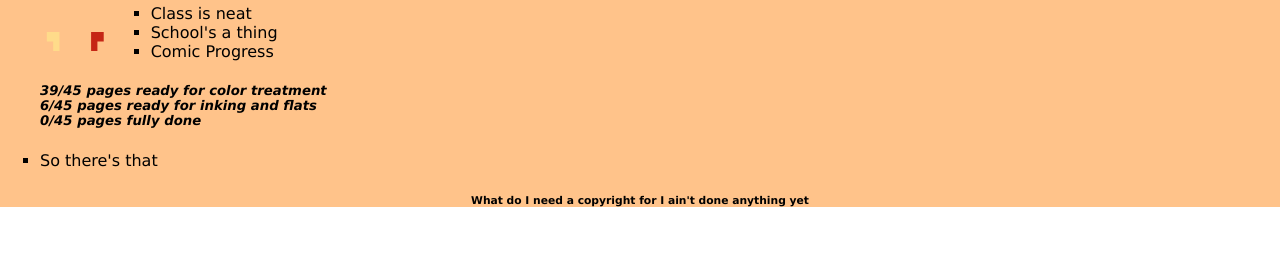
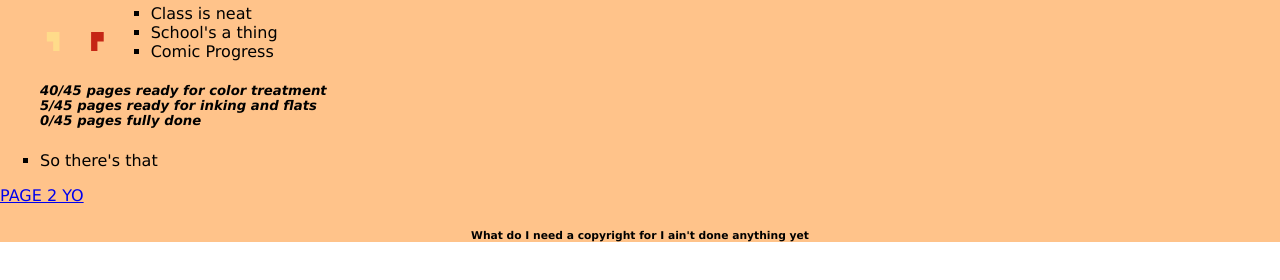
Before and after one commit to RMawhinney/RMawhinney, a plain HTML site: page index.html in a window 1280 px wide. Shown: the part 120-400 px from the top of the page. Drawn offline with Linux system fonts and the light colour scheme.

Commit message:
Adding Second Page

```diff
--- a/index.html
+++ b/index.html
@@ -33,14 +33,15 @@
 	      <li>School's a thing</li>
 	      <li>Comic Progress<ul>
 	        <h5>
-	          <li>39/45 pages ready for color treatment</li>
-	          <li>6/45 pages ready for inking and flats</li>
+	          <li>40/45 pages ready for color treatment</li>
+	          <li>5/45 pages ready for inking and flats</li>
 			  <li>0/45 pages fully done</li>
 			</h5>
 	        </ul>
 	      <li>So there's that</li>
 		</ol>
 	</div>
+	<div><a href="page2.html">PAGE 2 YO</a></div>
 </div>
 <footer>
 	<h6>What do I need a copyright for I ain't done anything yet</h6>
```
Also changed, not shown: 1 other file.
